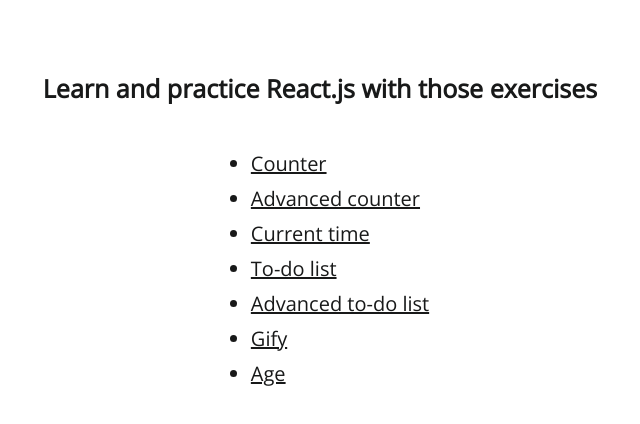
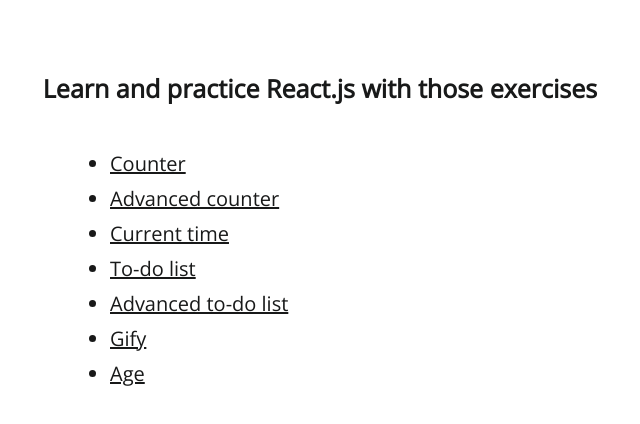
Before and after one commit to kporcelainluv/react-practice, a React (Create React App) app: page / in a window 1280 px wide. Shown: the top 424 px of the page, without its empty margins (320-960 px from the left). Built offline with nearby package versions, Linux system fonts and the light colour scheme.

Commit message:
refactor names

```diff
--- a/src/Age.js
+++ b/src/Age.js
@@ -9,12 +9,11 @@
   getDiffSecs
 } from "./utils";
 
-import { RadialChart } from "./LifeTimer/RadialChart";
-import "./css/style.css";
+import { RadialChart } from "./RadialChart";
 
 export const Age = () => {
   const [age, setAge] = useState("1996-05-04");
-  const [state, updateState] = useState(0);
+  const [timer, updateTimer] = useState(0);
 
   let [year, month, day] = age.split("-");
   month = (parseInt(month) - 1).toString();
@@ -26,10 +25,10 @@
   const diffHours = getDiffHours({ year, month, day });
   const diffMinutes = getDiffMins({ year, month, day });
   const diffSeconds = getDiffSecs({ year, month, day });
-  // eslint-disable-next-line
+
   useEffect(() => {
     setInterval(() => {
-      updateState(x => x + 1);
+      updateTimer(x => x + 1);
     }, 1000);
   }, []);
 
@@ -54,25 +53,25 @@
 
         <ul style={{ padding: "0" }}>
           <li className="age-element">
-            <div className="age-element__years"></div> Years: {diffYears}
+            <div className="age-element__years"> </div> Years: {diffYears}
           </li>
           <li className="age-element">
-            <div className="age-element__months"></div> Months: {diffMonths}
+            <div className="age-element__months"> </div> Months: {diffMonths}
           </li>
           <li className="age-element">
-            <div className="age-element__weeks"></div> Weeks: {diffWeeks}
+            <div className="age-element__weeks"> </div> Weeks: {diffWeeks}
           </li>
           <li className="age-element">
-            <div className="age-element__days"></div> Days: {diffDays}
+            <div className="age-element__days"> </div> Days: {diffDays}
           </li>
           <li className="age-element">
-            <div className="age-element__hours"></div> Hours: {diffHours}
+            <div className="age-element__hours"> </div> Hours: {diffHours}
           </li>
           <li className="age-element">
-            <div className="age-element__minutes"></div> Minutes: {diffMinutes}
+            <div className="age-element__minutes"> </div> Minutes: {diffMinutes}
           </li>
           <li className="age-element">
-            <div className="age-element__seconds"></div> Seconds: {diffSeconds}
+            <div className="age-element__seconds"> </div> Seconds: {diffSeconds}
           </li>
         </ul>
 
--- a/src/App.js
+++ b/src/App.js
@@ -1,37 +1,34 @@
 import React from "react";
 import Counter from "./Counter";
+
 import { LocalDate } from "./CurrentTime";
 import { ToDo } from "./Todo";
 import { AdvancedCounter } from "./Counter2";
 import { TodoTimer } from "./TimerTodo";
 import { Gify } from "./Gify";
 import { Age } from "./Age";
-import { List } from "./List";
+import { ProjectsList } from "./ProjectsList";
+import { Pathname } from "./consts";
 
-const renderComponent = (link, path) => {
+export const App = () => {
+  const link = window.location.href;
+  const path = window.location.href.split("/")[3];
+
   if (path === "") {
-    return <List link={link} />;
-  } else if (path === "counter") {
+    return <ProjectsList link={link} />;
+  } else if (path === Pathname.COUNTER) {
     return <Counter />;
-  } else if (path === "advanced_counter") {
+  } else if (path === Pathname.ADVANCED_COUNTER) {
     return <AdvancedCounter />;
-  } else if (path === "current_time") {
+  } else if (path === Pathname.TIME) {
     return <LocalDate />;
-  } else if (path === "todo_list") {
+  } else if (path === Pathname.TODO_LIST) {
     return <ToDo />;
-  } else if (path === "todo_list_with_timer") {
+  } else if (path === Pathname.TODO_LIST_TIMER) {
     return <TodoTimer />;
-  } else if (path === "gify") {
+  } else if (path === Pathname.GIFY) {
     return <Gify />;
-  } else if (path === "age") {
+  } else if (path === Pathname.AGE) {
     return <Age />;
   }
 };
-
-export const App = () => {
-  const currentLink = window.location.href;
-  const currentPath = window.location.href.split("/")[3];
-  console.log({ currentPath });
-
-  return <div>{renderComponent(currentLink, currentPath)}</div>;
-};
--- a/src/Counter2.js
+++ b/src/Counter2.js
@@ -14,14 +14,14 @@
     ...list.slice(index + 1)
   ];
 };
-const addNewCounter = (list, index) => {
+const addNewCounter = list => {
   return [...list, { id: Math.random(), value: 0 }];
 };
 const deleteCounter = (list, index) => {
   return [...list.slice(0, index), ...list.slice(index + 1, list.length)];
 };
 export const AdvancedCounter = () => {
-  const [listOfCounters, updateList] = useState([
+  const [counters, updateCounters] = useState([
     {
       id: 0,
       value: 0
@@ -41,14 +41,14 @@
             e.preventDefault();
           }}
         >
-          {listOfCounters.map((value, index) => {
+          {counters.map((value, index) => {
             return (
               <div key={value.id}>
                 <button
                   className="counter-button"
                   type="submit"
                   onClick={() => {
-                    updateList(deleteCounter(listOfCounters, index));
+                    updateCounters(deleteCounter(counters, index));
                   }}
                 >
                   Delete counter
@@ -57,7 +57,7 @@
                   className="counter-button"
                   value="-"
                   onClick={() => {
-                    updateList(decreaseNum(listOfCounters, index));
+                    updateCounters(decreaseNum(counters, index));
                   }}
                 >
                   -
@@ -67,7 +67,7 @@
                   className="counter-button"
                   value="+"
                   onClick={() => {
-                    updateList(increaseNum(listOfCounters, index));
+                    updateCounters(increaseNum(counters, index));
                   }}
                 >
                   {" "}
@@ -78,7 +78,7 @@
                   className="counter-button"
                   type="button"
                   onClick={() => {
-                    updateList(addNewCounter(listOfCounters, index));
+                    updateCounters(addNewCounter(counters, index));
                   }}
                 >
                   Add new counter
--- a/src/CurrentTime.js
+++ b/src/CurrentTime.js
@@ -1,11 +1,11 @@
 import React, { useState, useEffect } from "react";
 
 export const LocalDate = () => {
-  const [state, setState] = useState(0);
+  const [timer, setTimer] = useState(0);
 
   useEffect(() => {
     setInterval(() => {
-      setState(x => x + 1);
+      setTimer(x => x + 1);
     }, 1000);
   }, []);
 
--- a/src/Gify.js
+++ b/src/Gify.js
@@ -2,12 +2,11 @@
 
 export const Gify = () => {
   const [data, setData] = useState([]);
-
   const [inputText, setInputText] = useState("scrubs");
   const [query, setQuery] = useState("scrubs");
+  const [gifs, setGifs] = useState([]);
 
-  const [listOfGifs, setListOfGifs] = useState([]);
-
+  console.log({ data, gifs, inputText, query });
   useEffect(() => {
     const fetchUsers = () => {
       const url = new URL("https://api.giphy.com/v1/gifs/search");
@@ -53,7 +52,7 @@
           className="button"
           onClick={() => {
             setQuery(inputText);
-            setListOfGifs([...listOfGifs, { key: inputText }]);
+            setGifs([...gifs, { key: inputText }]);
           }}
           type="submit"
         >
--- a/src/List.js
+++ b/src/ProjectsList.js
@@ -1,7 +1,7 @@
 import React from "react";
 import { projectsList } from "./consts";
 
-export const List = ({ link }) => {
+export const ProjectsList = ({ link }) => {
   return (
     <div className="container">
       <h2 className="title">
--- a/src/consts.js
+++ b/src/consts.js
@@ -7,3 +7,13 @@
   { path: "gify", name: "Gify" },
   { path: "age", name: "Age" }
 ];
+
+export const Pathname = {
+  COUNTER: "counter",
+  ADVANCED_COUNTER: "advanced_counter",
+  TIME: "current_time",
+  TODO_LIST: "todo_list",
+  TODO_LIST_TIMER: "todo_list_with_timer",
+  GIFY: "gify",
+  AGE: "age"
+};
--- a/src/css/style.css
+++ b/src/css/style.css
@@ -23,11 +23,11 @@
 .title {
   font-size: 25px;
   text-align: center;
-  margin-bottom: 40px;
+  margin-bottom: 20px;
 }
 .project-list {
   font-size: 20px;
-  margin: auto;
+  margin-left: 100px;
 }
 
 .project-list a {
```
Also changed, not shown: src/RadialChart.js (renamed from src/LifeTimer/RadialChart.js).
